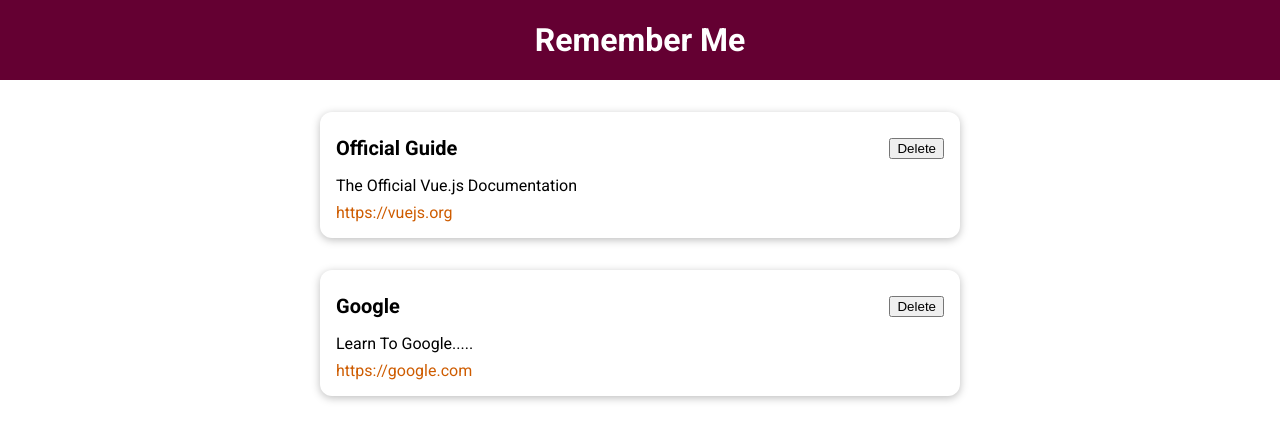
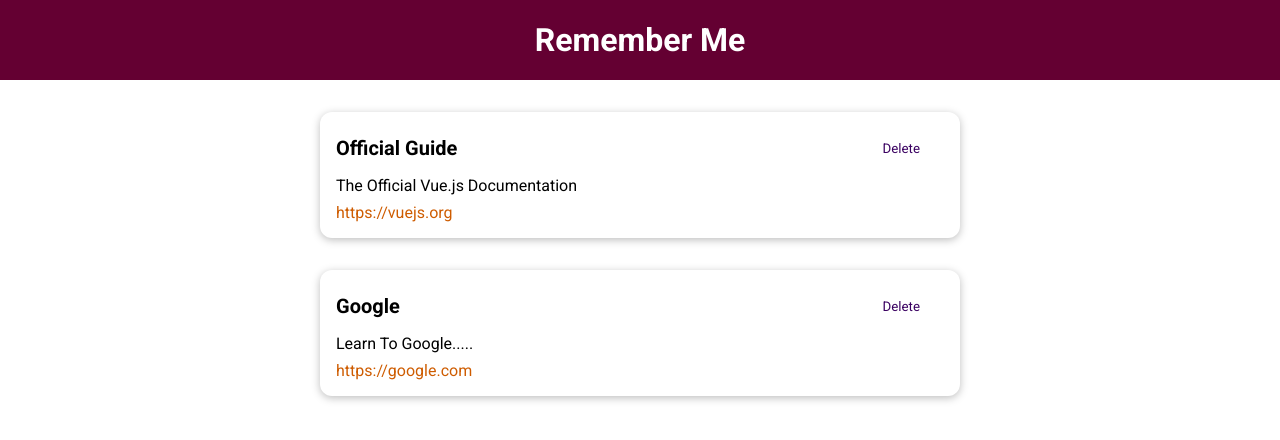
Before and after one commit to mahmoudsiliman75/learning-resourses-vue.js, a Vue app: page / in a window 1280 px wide. Shown: the top 440 px of the page. Built offline with nearby package versions, Linux system fonts and the light colour scheme.

Commit message:
add and style a base button component

```diff
--- a/src/components/learning-resourses/LearningResourse.vue
+++ b/src/components/learning-resourses/LearningResourse.vue
@@ -3,7 +3,7 @@
     <base-card>
       <header>
         <h3> {{title}} </h3>
-        <button> Delete </button>
+        <base-button mode='flat'> Delete </base-button>
       </header>
       <p>{{description}}</p>
       <nav>
@@ -17,7 +17,13 @@
 
 export default {
   props: [ 'title', 'description', 'link' ],
+  data() {
+    return {
+      deleteIt: false,
+    };
+  },
 }
+
 </script>
 
 <style scoped>
--- /dev/null
+++ b/src/components/ui/BaseButton.vue
@@ -0,0 +1,39 @@
+<template>
+  <button :type='type' :class='mode'>
+    <slot></slot>
+  </button>
+</template>
+
+<script>
+export default {
+  props: ['type' , 'mode'],
+}
+</script>
+
+<style scoped>
+  button {
+    padding: 0.75rem 1.5rem;
+    font-family: inherit;
+    background-color: #3a0061;
+    border: 1px solid #3a0061;
+    color: white;
+    cursor: pointer;
+  }
+
+  button:hover,
+  button:active {
+    background-color: #270041;
+    border-color: #270041;
+  }
+
+  .flat {
+    background-color: transparent;
+    color: #3a0061;
+    border: none;
+  }
+
+  .flat:hover,
+  .flat:active {
+    background-color: #edd2ff;
+  }
+</style>
--- a/src/main.js
+++ b/src/main.js
@@ -1,9 +1,12 @@
 import { createApp } from 'vue';
 import App from './App.vue';
 import BaseCard from './components/ui/BaseCard.vue';
+import BaseButton from './components/ui/BaseButton.vue';
 
 const app = createApp(App);
 
 app.component(App);
 app.component('base-card', BaseCard);
+app.component('base-button', BaseButton);
+
 app.mount('#app');
```
